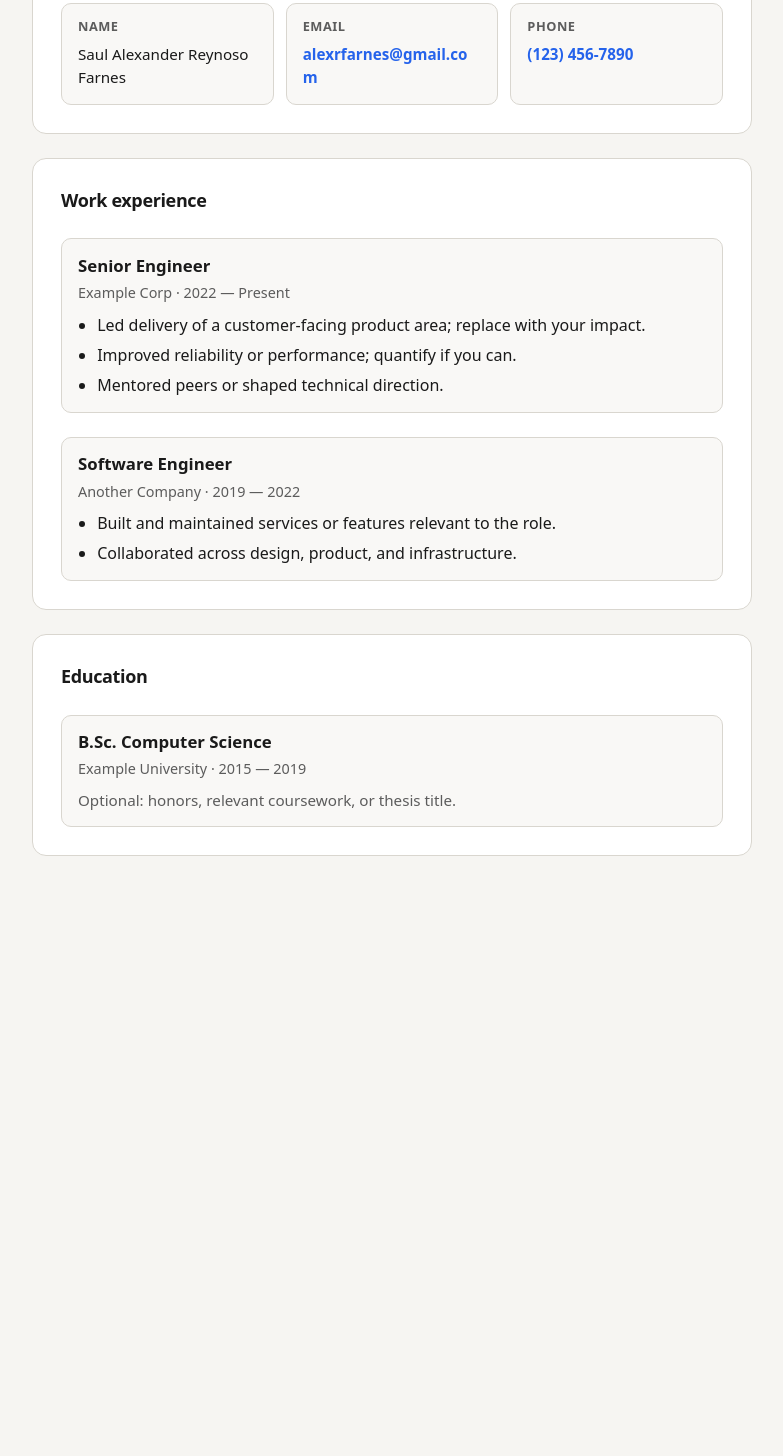
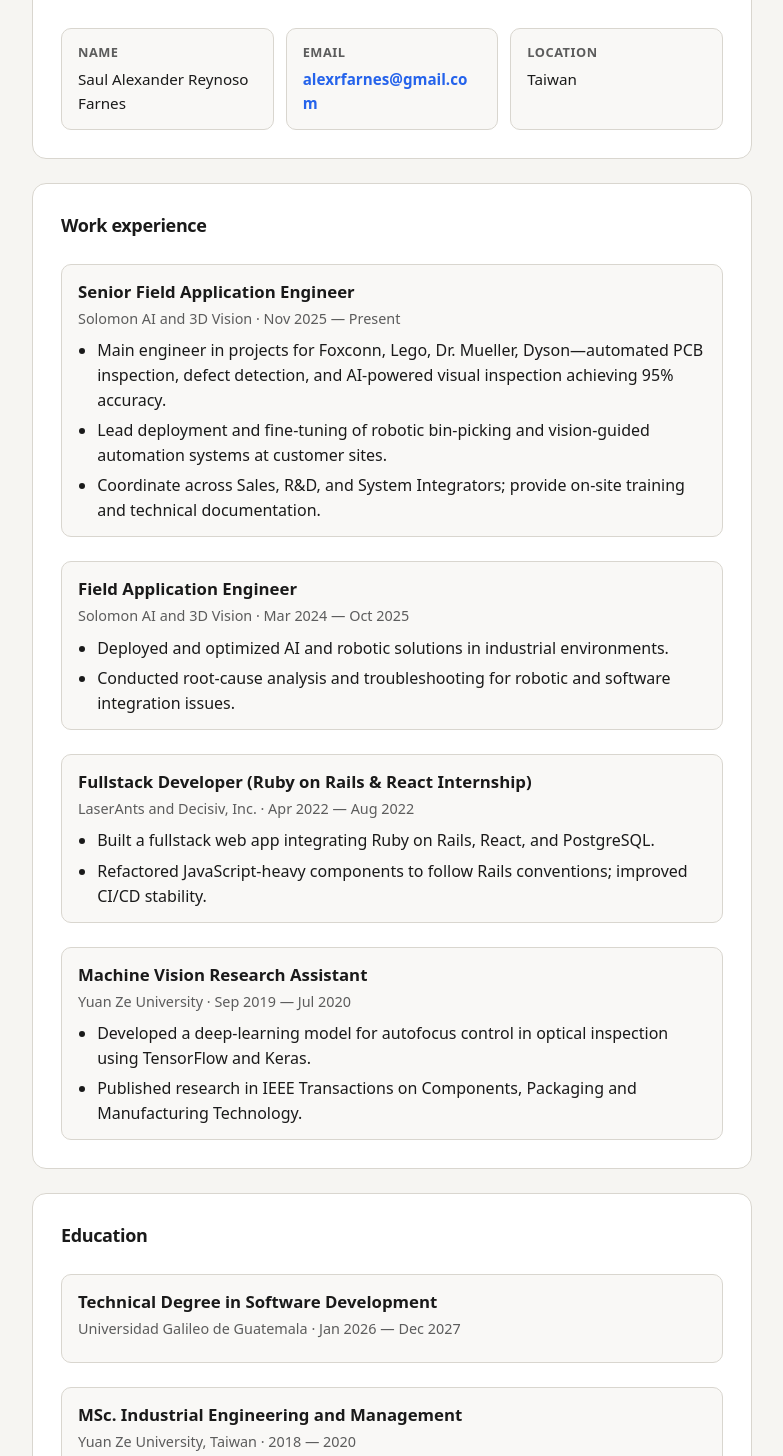
Before and after one commit to AlexRFarnes/alexrfarnes.github.io, a plain HTML site: page index.html in a window 1280 px wide. Shown: the part 577-2033 px from the top of the page, without its empty margins (248-1031 px from the left). Before the commit the page ends 1481 px from the top, so only its background shows below. Drawn offline with Linux system fonts and the light colour scheme.

Commit message:
update cv info

```diff
--- a/index.html
+++ b/index.html
@@ -1,5 +1,6 @@
 <!doctype html>
 <html lang="en">
+
 <head>
   <meta charset="UTF-8" />
   <meta name="viewport" content="width=device-width, initial-scale=1.0" />
@@ -11,106 +12,60 @@
       if (t === "light" || t === "dark") {
         document.documentElement.setAttribute("data-theme", t);
       }
-      } catch (_) {}
+    } catch (_) { }
   </script>
   <link rel="stylesheet" href="styles.css" />
 </head>
+
 <body>
   <a class="skip-link" href="#main">Skip to content</a>
-
   <header class="site-header">
     <div class="wrap site-header__inner">
-        <button
-          type="button"
-          class="theme-toggle"
-          id="theme-toggle"
-          aria-label="Switch to dark mode">
-          <span
-            class="theme-toggle__icon theme-toggle__icon--sun"
-            aria-hidden="true">
-            <svg
-              width="20"
-              height="20"
-              viewBox="0 0 24 24"
-              fill="none"
-              stroke="currentColor"
-              stroke-width="2"
+      <button type="button" class="theme-toggle" id="theme-toggle" aria-label="Switch to dark mode">
+        <span class="theme-toggle__icon theme-toggle__icon--sun" aria-hidden="true">
+          <svg width="20" height="20" viewBox="0 0 24 24" fill="none" stroke="currentColor" stroke-width="2"
             stroke-linecap="round">
             <circle cx="12" cy="12" r="4" />
             <path
               d="M12 2v2M12 20v2M4.93 4.93l1.41 1.41M17.66 17.66l1.41 1.41M2 12h2M20 12h2M4.93 19.07l1.41-1.41M17.66 6.34l1.41-1.41" />
           </svg>
         </span>
-          <span
-            class="theme-toggle__icon theme-toggle__icon--moon"
-            aria-hidden="true">
-            <svg
-              width="20"
-              height="20"
-              viewBox="0 0 24 24"
-              fill="none"
-              stroke="currentColor"
-              stroke-width="2"
-              stroke-linecap="round"
-              stroke-linejoin="round">
+        <span class="theme-toggle__icon theme-toggle__icon--moon" aria-hidden="true">
+          <svg width="20" height="20" viewBox="0 0 24 24" fill="none" stroke="currentColor" stroke-width="2"
+            stroke-linecap="round" stroke-linejoin="round">
             <path d="M21 12.79A9 9 0 1 1 11.21 3 7 7 0 0 0 21 12.79z" />
           </svg>
         </span>
       </button>
     </div>
   </header>
-
   <main id="main" class="wrap main">
-      <section
-        id="about"
-        class="section section--about"
-        aria-labelledby="about-heading">
+    <section id="about" class="section section--about" aria-labelledby="about-heading">
       <h1 class="visually-hidden">Saul Alexander Reynoso Farnes</h1>
-
       <div class="about-photo-panel">
-          <div
-            class="about-avatar"
-            role="img"
+        <div class="about-avatar" role="img"
           aria-label="Profile photo placeholder — add your photo by replacing this block or setting a background image">
           <span class="about-avatar__checker" aria-hidden="true"></span>
-            <svg
-              class="about-avatar__silhouette"
-              viewBox="0 0 96 96"
-              width="96"
-              height="96"
-              aria-hidden="true">
+          <svg class="about-avatar__silhouette" viewBox="0 0 96 96" width="96" height="96" aria-hidden="true">
             <circle cx="48" cy="34" r="18" fill="currentColor" />
-              <path
-                fill="currentColor"
-                d="M24 88c0-18 10.5-28 24-28s24 10 24 28v4H24v-4z" />
+            <path fill="currentColor" d="M24 88c0-18 10.5-28 24-28s24 10 24 28v4H24v-4z" />
           </svg>
         </div>
-
-          <p class="hero-tagline">Software developer</p>
-          <p class="lede">
-            Short professional summary—replace this with a concise overview of
-            your focus, stack, and what you are looking for next.
-          </p>
+        <p class="hero-tagline">Senior Field Application Engineer · Industrial Engineer</p>
+        <p class="lede"> Industrial Engineer and Field Application Engineer specialized in AI-driven vision, robotics
+          and automation systems in manufacturing and operations. Experienced in deploying, testing, and optimizing AI
+          and robotic solutions in industrial environments. </p>
         <ul class="contact-list contact-list--social">
           <li>
-              <a href="https://github.com/alexrfarnes" rel="noopener noreferrer"
-                >GitHub</a
-              >
+            <a href="https://github.com/alexrfarnes" rel="noopener noreferrer">GitHub</a>
           </li>
           <li>
-              <a
-                href="https://www.linkedin.com/in/alexrfarnes"
-                rel="noopener noreferrer"
-                >LinkedIn</a
-              >
+            <a href="https://www.linkedin.com/in/alexrfarnes" rel="noopener noreferrer">LinkedIn</a>
           </li>
         </ul>
       </div>
-
       <div class="about-info-panel cv-panel">
-          <h2 id="about-heading" class="cv-panel__title">
-            Personal information
-          </h2>
+        <h2 id="about-heading" class="cv-panel__title"> Personal information </h2>
         <div class="about-kpi-grid">
           <div class="about-kpi">
             <span class="about-kpi__label">Name</span>
@@ -119,78 +74,91 @@
           <div class="about-kpi">
             <span class="about-kpi__label">Email</span>
             <p class="about-kpi__value">
-                <a href="mailto:you@example.com">alexrfarnes@gmail.com</a>
+              <a href="mailto:alexrfarnes@gmail.com">alexrfarnes@gmail.com</a>
             </p>
           </div>
           <div class="about-kpi">
-              <span class="about-kpi__label">Phone</span>
-              <p class="about-kpi__value">
-                <a href="tel:+11234567890">(123) 456-7890</a>
-              </p>
+            <span class="about-kpi__label">Location</span>
+            <p class="about-kpi__value">Taiwan</p>
           </div>
         </div>
       </div>
     </section>
-
-      <section
-        id="experience"
-        class="section section--stacked"
-        aria-labelledby="experience-heading">
+    <section id="experience" class="section section--stacked" aria-labelledby="experience-heading">
       <div class="cv-panel">
-          <h2 id="experience-heading" class="cv-panel__title">
-            Work experience
-          </h2>
-
+        <h2 id="experience-heading" class="cv-panel__title"> Work experience </h2>
         <article class="entry cv-card">
           <div class="entry__header">
-              <h3 class="entry__title">Senior Engineer</h3>
-              <p class="entry__meta">Example Corp · 2022 — Present</p>
+            <h3 class="entry__title">Senior Field Application Engineer</h3>
+            <p class="entry__meta">Solomon AI and 3D Vision · Nov 2025 — Present</p>
           </div>
           <ul class="entry__list">
-              <li>
-                Led delivery of a customer-facing product area; replace with
-                your impact.
-              </li>
-              <li>Improved reliability or performance; quantify if you can.</li>
-              <li>Mentored peers or shaped technical direction.</li>
+            <li> Main engineer in projects for Foxconn, Lego, Dr. Mueller, Dyson—automated PCB inspection, defect
+              detection, and AI-powered visual inspection achieving 95% accuracy. </li>
+            <li>Lead deployment and fine-tuning of robotic bin-picking and vision-guided automation systems at customer
+              sites.</li>
+            <li>Coordinate across Sales, R&D, and System Integrators; provide on-site training and technical
+              documentation.</li>
           </ul>
         </article>
-
         <article class="entry cv-card">
           <div class="entry__header">
-              <h3 class="entry__title">Software Engineer</h3>
-              <p class="entry__meta">Another Company · 2019 — 2022</p>
+            <h3 class="entry__title">Field Application Engineer</h3>
+            <p class="entry__meta">Solomon AI and 3D Vision · Mar 2024 — Oct 2025</p>
           </div>
           <ul class="entry__list">
-              <li>
-                Built and maintained services or features relevant to the role.
+            <li> Deployed and optimized AI and robotic solutions in industrial environments. </li>
+            <li>Conducted root-cause analysis and troubleshooting for robotic and software integration issues.</li>
+          </ul>
+        </article>
+        <article class="entry cv-card">
+          <div class="entry__header">
+            <h3 class="entry__title">Fullstack Developer (Ruby on Rails & React Internship)</h3>
+            <p class="entry__meta">LaserAnts and Decisiv, Inc. · Apr 2022 — Aug 2022</p>
+          </div>
+          <ul class="entry__list">
+            <li>Built a fullstack web app integrating Ruby on Rails, React, and PostgreSQL.</li>
+            <li>Refactored JavaScript-heavy components to follow Rails conventions; improved CI/CD stability.</li>
+          </ul>
+        </article>
+        <article class="entry cv-card">
+          <div class="entry__header">
+            <h3 class="entry__title">Machine Vision Research Assistant</h3>
+            <p class="entry__meta">Yuan Ze University · Sep 2019 — Jul 2020</p>
+          </div>
+          <ul class="entry__list">
+            <li>Developed a deep-learning model for autofocus control in optical inspection using TensorFlow and Keras.
             </li>
-              <li>Collaborated across design, product, and infrastructure.</li>
+            <li>Published research in IEEE Transactions on Components, Packaging and Manufacturing Technology.</li>
           </ul>
         </article>
       </div>
     </section>
-
-      <section
-        id="education"
-        class="section section--stacked"
-        aria-labelledby="education-heading">
+    <section id="education" class="section section--stacked" aria-labelledby="education-heading">
       <div class="cv-panel">
         <h2 id="education-heading" class="cv-panel__title">Education</h2>
-
         <article class="entry entry--compact cv-card">
           <div class="entry__header">
-              <h3 class="entry__title">B.Sc. Computer Science</h3>
-              <p class="entry__meta">Example University · 2015 — 2019</p>
+            <h3 class="entry__title">Technical Degree in Software Development</h3>
+            <p class="entry__meta">Universidad Galileo de Guatemala · Jan 2026 — Dec 2027</p>
           </div>
-            <p class="entry__note">
-              Optional: honors, relevant coursework, or thesis title.
-            </p>
+        </article>
+        <article class="entry entry--compact cv-card">
+          <div class="entry__header">
+            <h3 class="entry__title">MSc. Industrial Engineering and Management</h3>
+            <p class="entry__meta">Yuan Ze University, Taiwan · 2018 — 2020</p>
+          </div>
+        </article>
+        <article class="entry entry--compact cv-card">
+          <div class="entry__header">
+            <h3 class="entry__title">B.Sc. Industrial Engineering</h3>
+            <p class="entry__meta">Universidad de San Carlos de Guatemala · 2008 — 2012</p>
+          </div>
         </article>
       </div>
     </section>
   </main>
-
   <script src="script.js" defer></script>
 </body>
+
 </html>
```
Lines whose indentation alone changed are shown as unchanged.
